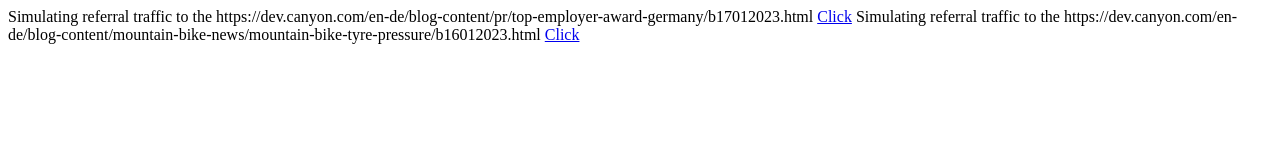
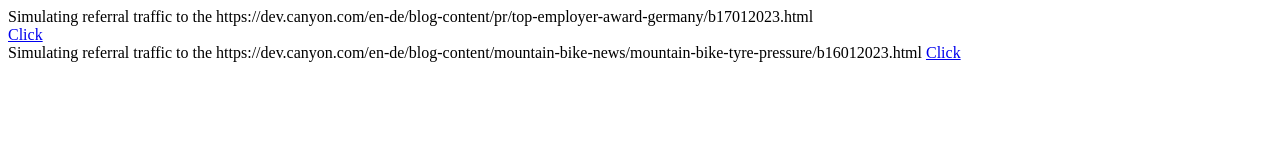
Before and after one commit to evsukofCanyon/evsukofCanyon.github.io, a plain HTML site: page index.html in a window 1280 px wide. Drawn offline with Linux system fonts and the light colour scheme.

Commit message:
Update index.html

```diff
--- a/index.html
+++ b/index.html
@@ -8,9 +8,9 @@
   </head>
 
   <body>
-    <span>Simulating referral traffic to the https://dev.canyon.com/en-de/blog-content/pr/top-employer-award-germany/b17012023.html</span>
+    <div>Simulating referral traffic to the https://dev.canyon.com/en-de/blog-content/pr/top-employer-award-germany/b17012023.html</div>
     <a href="https://www.canyon.com/en-de/blog-content/pr/top-employer-award-germany/b17012023.html" target="_blank">Click</a>
-    <span>Simulating referral traffic to the https://dev.canyon.com/en-de/blog-content/mountain-bike-news/mountain-bike-tyre-pressure/b16012023.html</span>
+    <div>Simulating referral traffic to the https://dev.canyon.com/en-de/blog-content/mountain-bike-news/mountain-bike-tyre-pressure/b16012023.html</span>
     <a href="https://www.canyon.com/en-de/blog-content/mountain-bike-news/mountain-bike-tyre-pressure/b16012023.html/" target="_blank">Click</a>
 
   </body>
```
